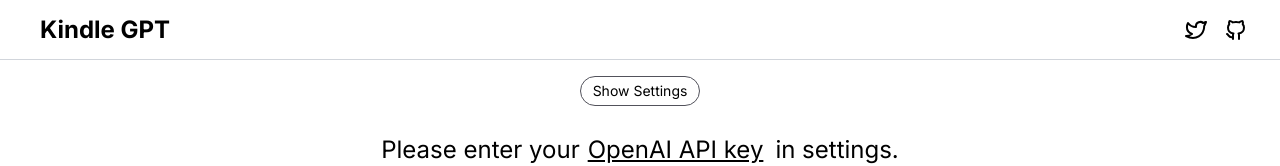
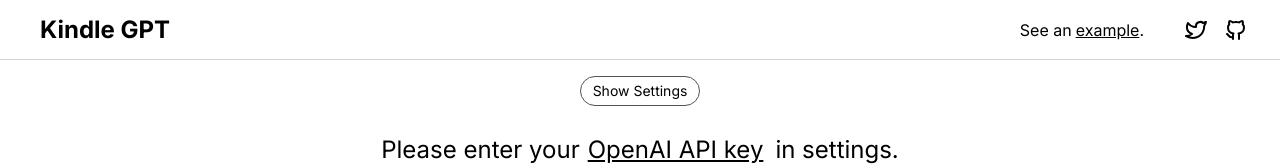
Before and after one commit to mckaywrigley/kindle-gpt, a Next.js app: page / in a window 1280 px wide. Shown: the top 166 px of the page. Built offline with nearby package versions, Linux system fonts and the light colour scheme.

Commit message:
add example

```diff
--- a/components/Layout/Navbar.tsx
+++ b/components/Layout/Navbar.tsx
@@ -13,6 +13,18 @@
         </a>
       </div>
       <div className="flex space-x-4">
+        <div className="mr-6">
+          See an
+          <a
+            className="ml-1 underline hover:opacity-50 cursor-pointer"
+            href="https://twitter.com/mckaywrigley/status/1634278243900735488?s=20"
+            target="_blank"
+            rel="noreferrer"
+          >
+            example
+          </a>
+          .
+        </div>
         <a
           className="flex items-center hover:opacity-50"
           href="https://twitter.com/mckaywrigley"
```
